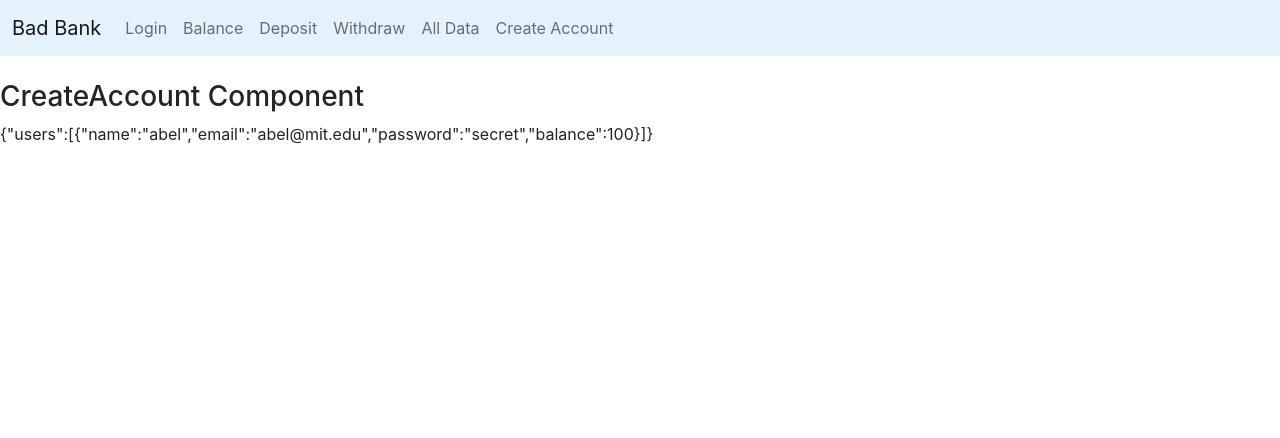
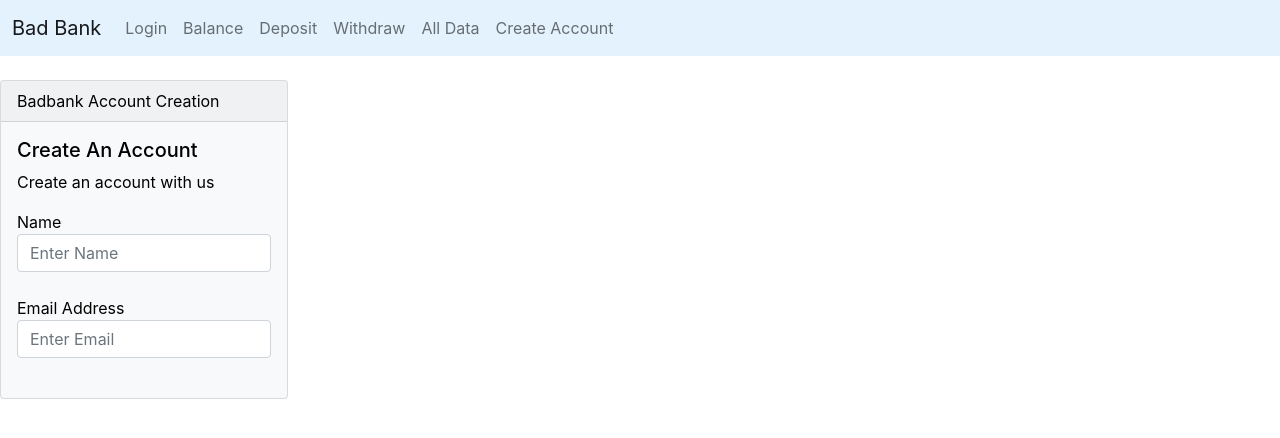
Before and after one commit to WilliamSteinbrink/BadBank, a React (Create React App) app: page /#/createaccount in a window 1280 px wide. Shown: the top 438 px of the page. Built offline with nearby package versions, Linux system fonts and the light colour scheme.

Commit message:
adding form to createaccount

```diff
--- a/package.json
+++ b/package.json
@@ -3,6 +3,7 @@
   "version": "0.1.0",
   "private": true,
   "dependencies": {
+    "@popperjs/core": "^2.11.2",
     "@testing-library/jest-dom": "^5.16.1",
     "@testing-library/react": "^12.1.2",
     "@testing-library/user-event": "^13.5.0",
--- a/src/components/AllData.js
+++ b/src/components/AllData.js
@@ -1,13 +1,15 @@
 import { React, useContext } from 'react';
-import { UserContext } from '../context';
+import { UserContext, Card } from '../context';
 
 const AllData = () => {
-    const ctx = useContext(UserContext);
     return (
-        <div>
-            <h3>This is where AllData lives</h3>
-            {JSON.stringify(ctx)}
-        </div>
+        <Card
+            bgcolor="light"
+            txtcolor="black"
+            header="Badbank AllData"
+            title="All Your Data"
+            text="All your data, all in one place"
+        />
     );
 }
 
--- a/src/components/Balance.js
+++ b/src/components/Balance.js
@@ -1,14 +1,15 @@
 import { React, useContext } from 'react';
-import { UserContext } from '../context';
+import { UserContext, Card } from '../context';
 
 const Balance = () => {
-    const ctx = useContext(UserContext);
     return (
-        <div>
-            <h3>Balance Component</h3>
-            <p>This is your sad balance</p>
-            {JSON.stringify(ctx)}
-        </div>
+        <Card
+            bgcolor="light"
+            txtcolor="black"
+            header="Badbank Account Balance"
+            title="Account Balance"
+            text="This is where your balance goes"
+        />
     );
 }
 
--- a/src/components/CreateAccount.js
+++ b/src/components/CreateAccount.js
@@ -1,13 +1,35 @@
-import { UserContext } from '../context';
-import { React, useContext } from 'react';
+import { UserContext, Card } from '../context';
+import { React, useContext, useState } from 'react';
 
 function CreateAccount() {
+    const [ show, setShow ] = useState(true);
+    const [status, setStatus] = useState('');
+    const [name, setName] = useState('');
+    const [email, setEmail] = useState('');
+    const [password, setPassword] = useState('');
     const ctx = useContext(UserContext);
+
     return (
-        <div>
-            <h3>CreateAccount Component</h3>
-            {JSON.stringify(ctx)}
-        </div>
+        <Card
+            bgcolor="light"
+            txtcolor="black"
+            header="Badbank Account Creation"
+            status={status}
+            body={show ? (
+                <>
+                Name<br/>
+                <input type="input" className="form-control" id="name" placeholder="Enter Name" value={name} onChange={e => setName(e.currentTarget.value)} /><br/>
+                Email Address<br/>
+                <input type="input" className="form-control" id="email" placeholder="Enter Email" value={email} onChange={e => setEmail(e.currentTarget.value)} /><br/>
+                </>
+            ):(
+                <>
+
+                </>
+            )}
+            title="Create An Account"
+            text="Create an account with us"
+        />
     );
 }
 
--- a/src/components/Deposit.js
+++ b/src/components/Deposit.js
@@ -1,14 +1,15 @@
 import { React, useContext } from 'react';
-import { UserContext } from '../context'
+import { UserContext, Card } from '../context'
 
 function Deposit() {
-    const ctx = useContext(UserContext);
     return (
-        <div>
-            <h3>Deposit</h3>
-                <p>Deposit my product!</p>
-                {JSON.stringify(ctx)}
-        </div>
+        <Card
+            bgcolor="light"
+            txtcolor="black"
+            header="Deposit"
+            title="Make A Deposit"
+            text="Here is where you deposit money"
+        />
     );
 }
 
--- a/src/components/Home.js
+++ b/src/components/Home.js
@@ -5,6 +5,7 @@ import { Card } from '../context'
 const Home = () => {
     return (
         <Card
+            bgcolor="light"
             txtcolor="black"
             header="BadBank Landing Page"
             title="Welcome to the bank"
--- a/src/components/Login.js
+++ b/src/components/Login.js
@@ -1,13 +1,15 @@
 import { React, useContext } from 'react';
-import { UserContext } from '../context';
+import { UserContext, Card } from '../context';
 
 function Login() {
-    const ctx = useContext(UserContext);
     return (
-        <div>
-            <h3>Login Component</h3>
-                {JSON.stringify(ctx)}
-        </div>
+        <Card
+            bgcolor="light"
+            txtcolor="black"
+            header="Badbank Account Login"
+            title="Log Into Your Account"
+            text="Log in to your Badbank account"
+        />
     );
 }
 
--- a/src/components/Withdraw.js
+++ b/src/components/Withdraw.js
@@ -1,13 +1,15 @@
 import { React, useContext } from 'react';
-import { UserContext } from '../context';
+import { UserContext, Card } from '../context';
 
 const Withdraw = () => {
-    const ctx = useContext(UserContext);
     return (
-        <div>
-            <h3>Withdraw Component</h3>
-            {JSON.stringify(ctx)}
-        </div>
+        <Card
+            bgcolor="light"
+            txtcolor="black"
+            header="Withdraw"
+            title="Withdraw From An Account"
+            text="Withdraw your moolah"
+        />
     );
 }
 
--- a/src/context.js
+++ b/src/context.js
@@ -8,7 +8,7 @@ export function Card(props) {
         return 'card mb-3 ' + bg + txt;
     }
     return (
-        <div className={classes()} style={{maxWidth: '18rem', backgroundColor: '#e3f2fd'}}>
+        <div className={classes()} style={{maxWidth: '18rem'}}>
             <div className="card-header">{props.header}</div>
             <div className="card-body">
                 {props.title && (<h5 className="card-title">{props.title}</h5>)}
@@ -21,15 +21,3 @@ export function Card(props) {
 }
 
 export const UserContext = createContext(null);
-
-{/* <div className="card text-center text-dark mb-3 border-dark" style={{width: '18rem', backgroundColor: '#e3f2fd'}}>
-<img src="..." className="card-img-top" alt="..." />
-<div className="card-body">
-    <h5 className="card-title">Bad Bank Home Screen</h5>
-    <p className="card-text">{JSON.stringify(ctx)}</p>
-    <div id="container">
-        <Link to="/login/" className="btn btn-dark">Login</Link>
-        <Link to="/createaccount/" className="btn btn-dark" style={{marginLeft: '5px'}}>Create an Account</Link>
-    </div>
-</div>
-</div> */}
--- a/src/index.js
+++ b/src/index.js
@@ -4,7 +4,6 @@ import ReactDOM from 'react-dom';
 import { Routes, Route, HashRouter } from 'react-router-dom';
 import $ from 'jquery';
 import Popper from 'popper.js';
-import 'bootstrap/dist/js/bootstrap.bundle'
 import Navbar from './Navbar';
 import CreateAccount from './components/CreateAccount';
 import Login from './components/Login';
@@ -40,5 +39,3 @@ function Spa() {
 }
 
 ReactDOM.render(<Spa />, document.getElementById('root'));
-
-{/* <Route path="expenses" element={<Expenses />} /> */}
```
Also changed, not shown: 1 other file (tests, documents, lock files or other folders).
